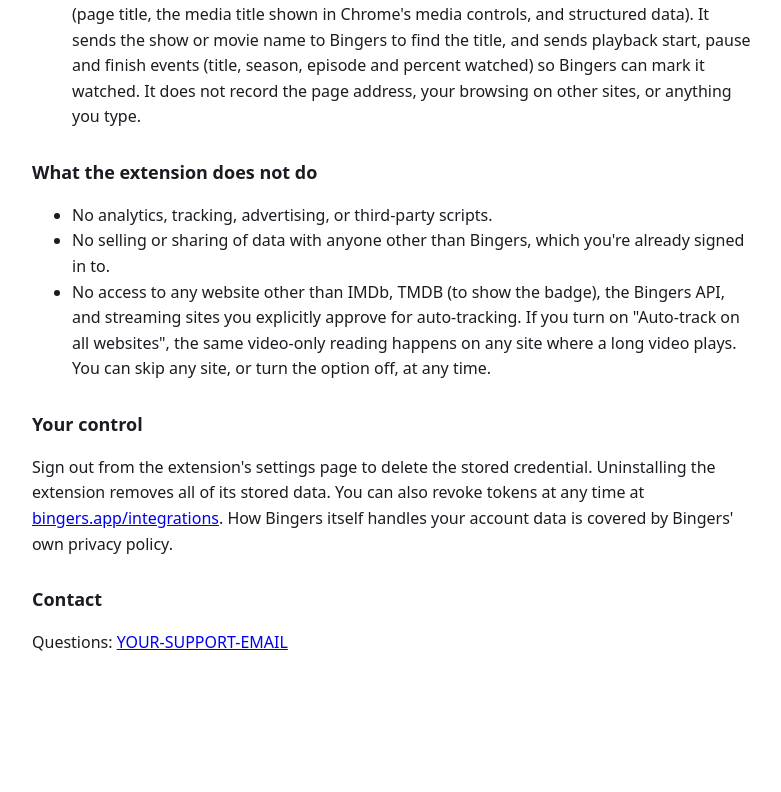
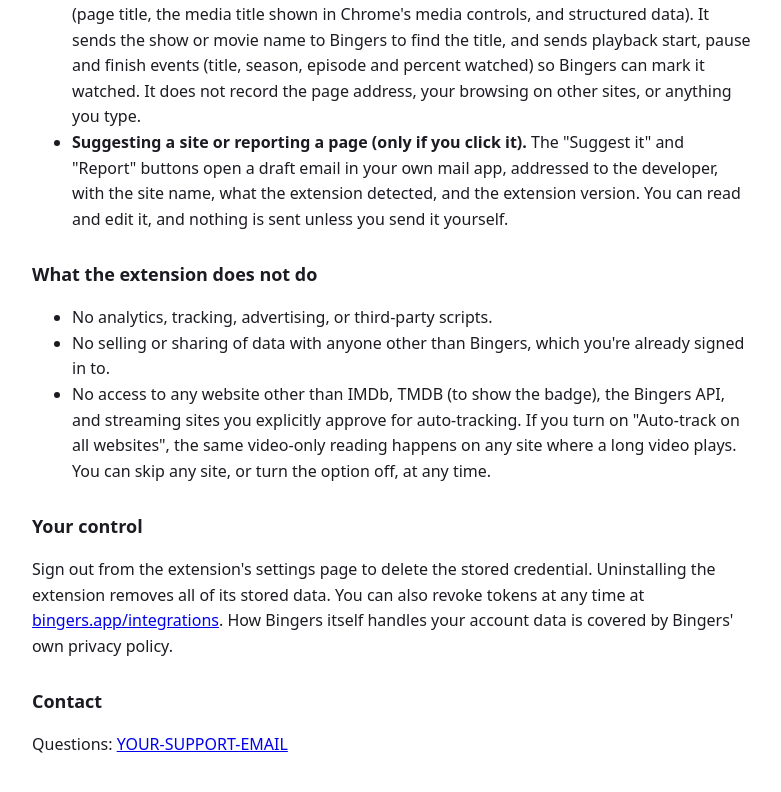
Before and after one commit to S3OD177/cue-for-bingers, a plain HTML site: page privacy.html in a window 1280 px wide. Shown: the part 781-1573 px from the top of the page, without its empty margins (248-1029 px from the left). Before the commit the page ends 1477 px from the top, so only its background shows below. Drawn offline with Linux system fonts and the light colour scheme.

Commit message:
Let users suggest new sites and report unrecognised pages
- Popup: "Suggest it" when tracking a site that isn't on the streaming list
- Now playing: "Report" when Cue couldn't tell what's playing
- Both open a draft email (user sends it); hidden until SUPPORT_EMAIL is set in config.js
- Privacy page explains it

Co-Authored-By: Claude Opus 5.5 <noreply@anthropic.com>

```diff
--- a/privacy.html
+++ b/privacy.html
@@ -29,6 +29,7 @@
   <li>When the page badge is on and you open a title page on IMDb or TMDB, the extension sends that page's title ID (for example <code>imdb:tt0903747</code>) to Bingers to look up your status. It does not read or send anything else from the page, and it does not record your browsing history.</li>
   <li>When you use the extension to search, follow, rate, or mark something watched, that request is sent to Bingers and saved to your Bingers account.</li>
   <li><strong>Auto-tracking (only on sites you turn on).</strong> While a video plays on a site you approved, the extension reads the video's progress and the title information the page publishes (page title, the media title shown in Chrome's media controls, and structured data). It sends the show or movie name to Bingers to find the title, and sends playback start, pause and finish events (title, season, episode and percent watched) so Bingers can mark it watched. It does not record the page address, your browsing on other sites, or anything you type.</li>
+  <li><strong>Suggesting a site or reporting a page (only if you click it).</strong> The "Suggest it" and "Report" buttons open a draft email in your own mail app, addressed to the developer, with the site name, what the extension detected, and the extension version. You can read and edit it, and nothing is sent unless you send it yourself.</li>
 </ul>
 
 <h2>What the extension does not do</h2>
```
